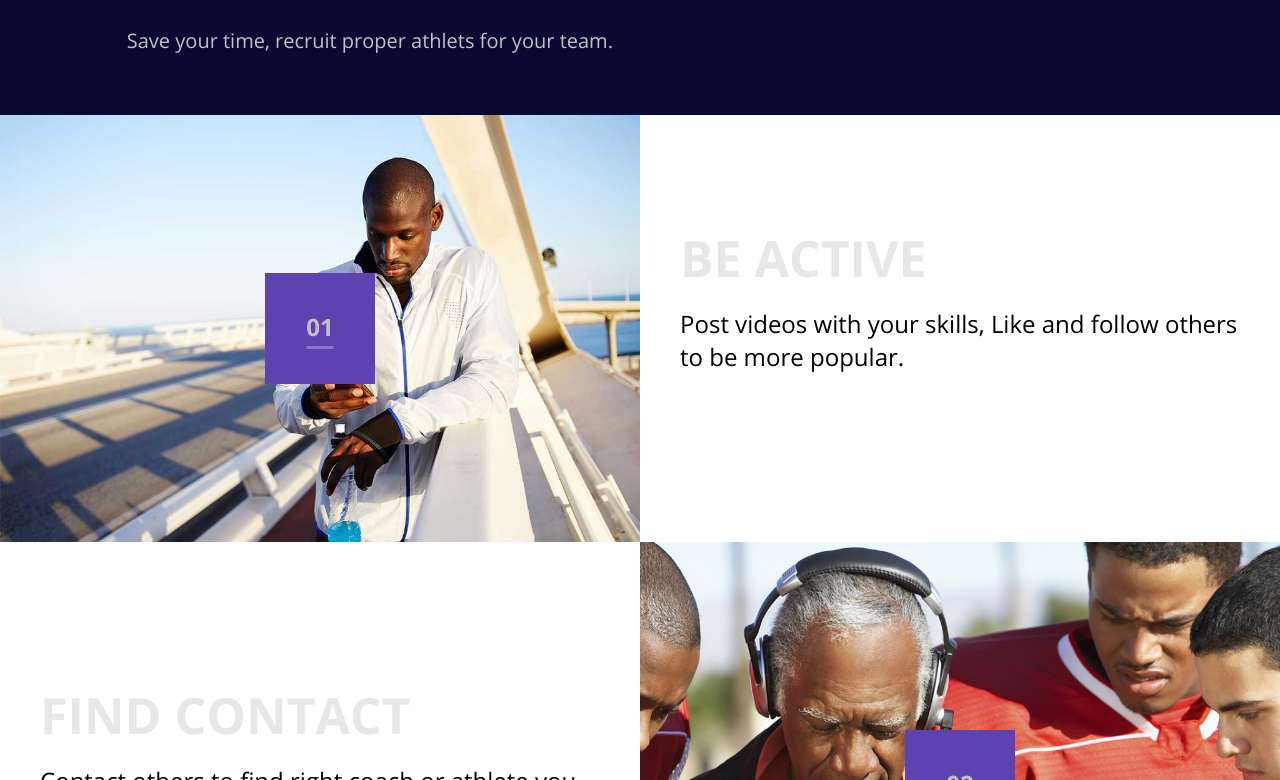
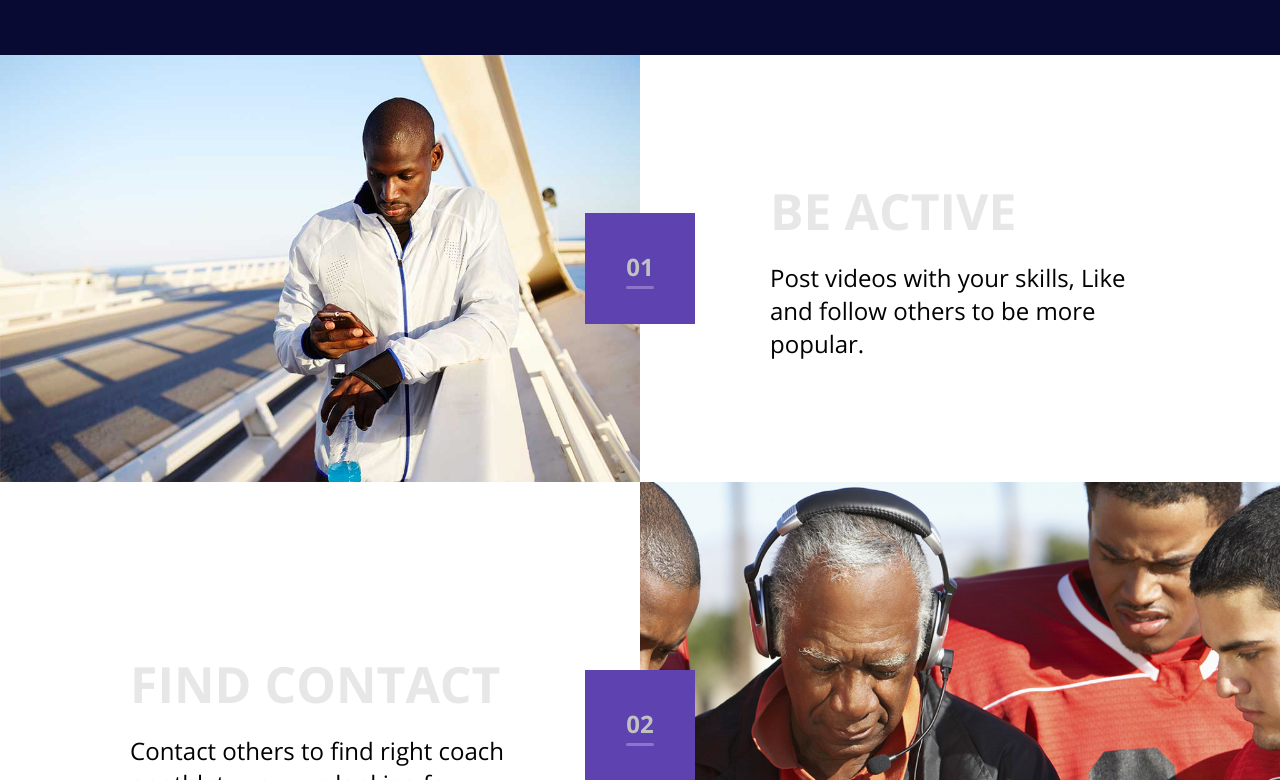
Before and after one commit to tachkovsa/mq-diploma, a plain HTML site: page index.html in a window 1280 px wide. Shown: the part 2797-3577 px from the top of the page. Drawn offline with Linux system fonts and the light colour scheme; files whose address does not match are found by name.

Commit message:
(fix) Correct .photo-card__number and relatives

```diff
--- a/css/main.css
+++ b/css/main.css
@@ -542,12 +542,23 @@ html, body {
     .photo-card__number-container {
         width: 8.64vw;
         height: 8.64vw;
-        left: calc(50% - 8.64vw/2);
+        left: calc(100% - 8.64vw/2);
         top: calc(50% - 8.64vw/2);
+    }
+    .photo-card:nth-child(even) .photo-card__number-container {
+        left: calc(-8.64vw/2);
     }
     .photo-card__description {
         width: 50%;
+        padding-left: 130px;
+        padding-right: 130px;
         box-sizing: border-box;
+    }
+    .h2 {
+        margin: 0;
+    }
+    .photo-card__text {
+        margin: 16px 0 0 0;
     }
     .footer {
         background-image: url("../images/game_1920.jpg");
```
